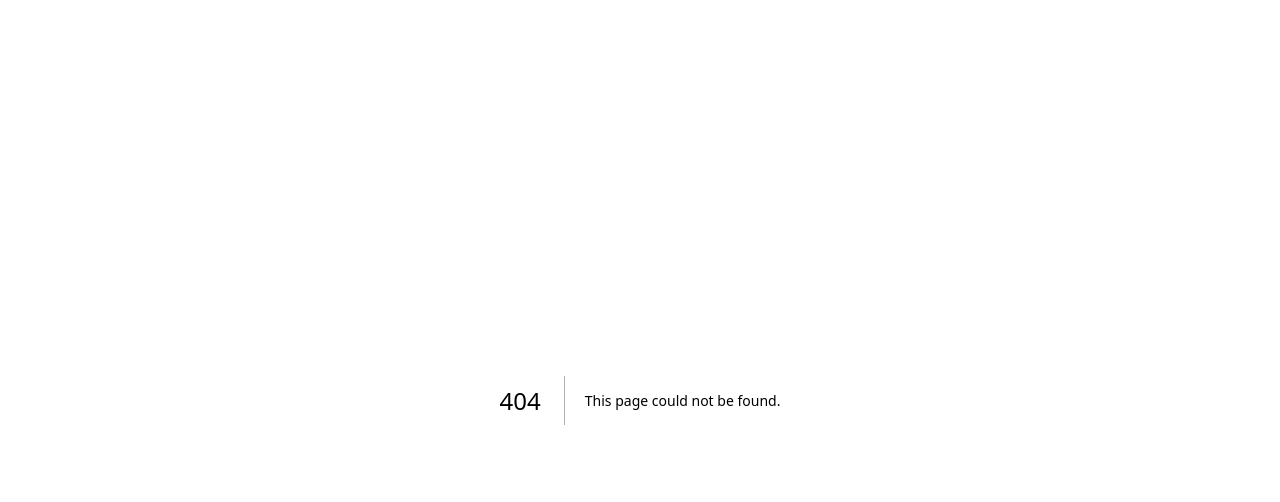
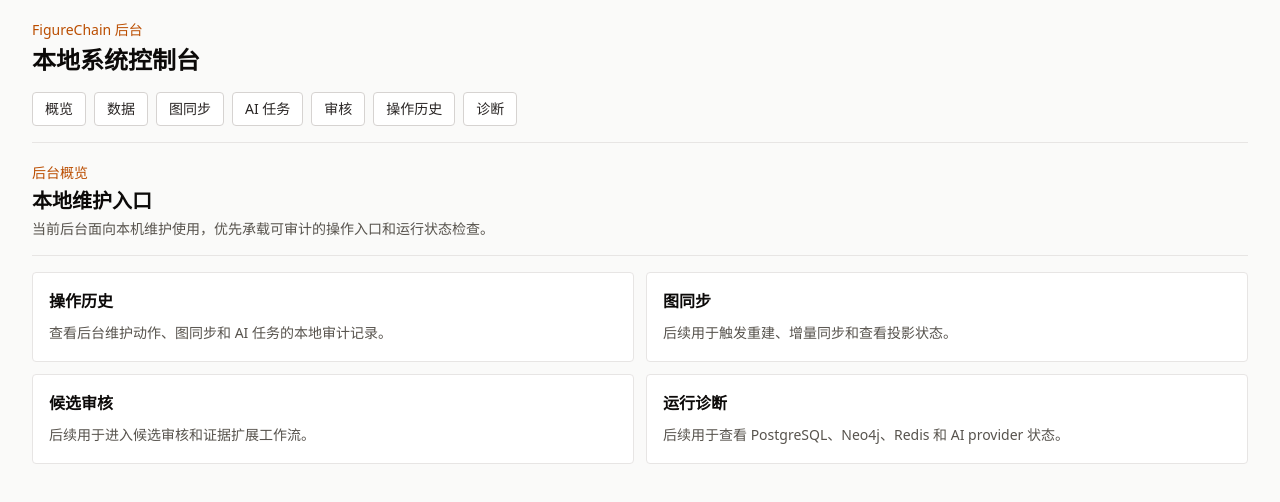
Before and after one commit to Geminorun/FigureChain, a Next.js app in the folder frontend/: page /admin in a window 1280 px wide. Before the commit this address had no page. Shown: the top 502 px of the page. Built offline with nearby package versions, Linux system fonts and the light colour scheme.

Commit message:
feat: 添加后台操作历史页面

```diff
--- /dev/null
+++ b/frontend/app/admin/layout.tsx
@@ -0,0 +1,7 @@
+import type { ReactNode } from "react";
+
+import { AdminShell } from "@/components/admin-shell";
+
+export default function AdminLayout({ children }: { children: ReactNode }) {
+  return <AdminShell>{children}</AdminShell>;
+}
--- /dev/null
+++ b/frontend/app/admin/operations/page.tsx
@@ -0,0 +1,5 @@
+import { AdminOperationsPage } from "@/components/admin-operations-page";
+
+export default function OperationsPage() {
+  return <AdminOperationsPage />;
+}
--- /dev/null
+++ b/frontend/app/admin/page.tsx
@@ -0,0 +1,53 @@
+const ADMIN_SECTIONS = [
+  {
+    href: "/admin/operations",
+    title: "操作历史",
+    description: "查看后台维护动作、图同步和 AI 任务的本地审计记录。",
+  },
+  {
+    href: "/admin/graph",
+    title: "图同步",
+    description: "后续用于触发重建、增量同步和查看投影状态。",
+  },
+  {
+    href: "/admin/review",
+    title: "候选审核",
+    description: "后续用于进入候选审核和证据扩展工作流。",
+  },
+  {
+    href: "/admin/diagnostics",
+    title: "运行诊断",
+    description: "后续用于查看 PostgreSQL、Neo4j、Redis 和 AI provider 状态。",
+  },
+];
+
+export default function AdminHomePage() {
+  return (
+    <section className="space-y-4">
+      <div className="border-b border-stone-200 pb-4">
+        <p className="text-sm font-medium text-amber-700">后台概览</p>
+        <h2 className="mt-1 text-xl font-semibold text-stone-950">
+          本地维护入口
+        </h2>
+        <p className="mt-1 max-w-3xl text-sm text-stone-600">
+          当前后台面向本机维护使用，优先承载可审计的操作入口和运行状态检查。
+        </p>
+      </div>
+
+      <div className="grid gap-3 md:grid-cols-2">
+        {ADMIN_SECTIONS.map((section) => (
+          <a
+            className="rounded border border-stone-200 bg-white p-4 hover:bg-stone-50"
+            href={section.href}
+            key={section.href}
+          >
+            <h3 className="font-semibold text-stone-950">{section.title}</h3>
+            <p className="mt-2 text-sm leading-6 text-stone-600">
+              {section.description}
+            </p>
+          </a>
+        ))}
+      </div>
+    </section>
+  );
+}
--- /dev/null
+++ b/frontend/src/components/admin-operations-page.tsx
@@ -0,0 +1,139 @@
+"use client";
+
+import { RefreshCw } from "lucide-react";
+import { useMemo, useState } from "react";
+
+import { EmptyState } from "@/components/empty-state";
+import { ErrorCallout } from "@/components/error-callout";
+import {
+  type AdminOperationFilters,
+  useAdminOperations,
+} from "@/hooks/use-admin-operations";
+
+const DEFAULT_FILTERS: AdminOperationFilters = {
+  limit: 50,
+  offset: 0,
+};
+
+function formatJson(value: Record<string, unknown>): string {
+  const entries = Object.keys(value);
+  if (entries.length === 0) {
+    return "无";
+  }
+  return JSON.stringify(value);
+}
+
+function formatRelatedResource(type: string | null, id: string | null): string {
+  if (!type && !id) {
+    return "无";
+  }
+  return [type, id].filter(Boolean).join(" / ");
+}
+
+function formatDateTime(value: string | null): string {
+  if (!value) {
+    return "未记录";
+  }
+  return new Intl.DateTimeFormat("zh-CN", {
+    dateStyle: "short",
+    timeStyle: "medium",
+  }).format(new Date(value));
+}
+
+export function AdminOperationsPage() {
+  const [filters] = useState<AdminOperationFilters>(DEFAULT_FILTERS);
+  const stableFilters = useMemo(() => filters, [filters]);
+  const { data, error, isLoading, refresh } = useAdminOperations(stableFilters);
+
+  return (
+    <section className="space-y-4">
+      <div className="flex flex-col justify-between gap-3 border-b border-stone-200 pb-4 sm:flex-row sm:items-end">
+        <div>
+          <p className="text-sm font-medium text-amber-700">操作历史</p>
+          <h2 className="mt-1 text-xl font-semibold text-stone-950">
+            后台操作记录
+          </h2>
+          <p className="mt-1 text-sm text-stone-600">
+            查看图同步、AI 任务和人工维护动作的本地审计记录。
+          </p>
+        </div>
+        <button
+          className="inline-flex h-10 items-center justify-center gap-2 rounded border border-stone-300 bg-white px-3 text-sm font-medium text-stone-900 hover:bg-stone-100 disabled:cursor-not-allowed disabled:opacity-60"
+          disabled={isLoading}
+          onClick={() => void refresh()}
+          type="button"
+        >
+          <RefreshCw aria-hidden="true" className="h-4 w-4" />
+          刷新
+        </button>
+      </div>
+
+      {error ? <ErrorCallout error={error} /> : null}
+
+      {isLoading && !data ? (
+        <p className="rounded border border-stone-200 bg-white p-4 text-sm text-stone-600">
+          正在加载操作历史...
+        </p>
+      ) : null}
+
+      {data && data.items.length === 0 ? (
+        <EmptyState
+          description="后台操作执行后会在这里留下审计记录。"
+          title="暂无后台操作"
+        />
+      ) : null}
+
+      {data && data.items.length > 0 ? (
+        <div className="overflow-x-auto rounded border border-stone-200 bg-white">
+          <table className="min-w-full divide-y divide-stone-200 text-left text-sm">
+            <thead className="bg-stone-100 text-xs font-semibold uppercase text-stone-600">
+              <tr>
+                <th className="px-4 py-3">操作</th>
+                <th className="px-4 py-3">状态</th>
+                <th className="px-4 py-3">操作者</th>
+                <th className="px-4 py-3">关联资源</th>
+                <th className="px-4 py-3">结果</th>
+                <th className="px-4 py-3">更新时间</th>
+              </tr>
+            </thead>
+            <tbody className="divide-y divide-stone-100">
+              {data.items.map((operation) => (
+                <tr className="align-top" key={operation.operation_id}>
+                  <td className="px-4 py-3">
+                    <p className="font-medium text-stone-950">
+                      {operation.operation_type}
+                    </p>
+                    <p className="mt-1 font-mono text-xs text-stone-500">
+                      {operation.operation_id}
+                    </p>
+                  </td>
+                  <td className="px-4 py-3 text-stone-800">
+                    {operation.status}
+                  </td>
+                  <td className="px-4 py-3 text-stone-800">
+                    {operation.actor}
+                  </td>
+                  <td className="px-4 py-3 text-stone-700">
+                    {formatRelatedResource(
+                      operation.related_resource_type,
+                      operation.related_resource_id,
+                    )}
+                  </td>
+                  <td className="max-w-md px-4 py-3">
+                    <code className="whitespace-pre-wrap break-words text-xs text-stone-700">
+                      {operation.error_message ??
+                        formatJson(operation.result_summary)}
+                    </code>
+                  </td>
+                  <td className="px-4 py-3 text-stone-700">
+                    {formatDateTime(operation.updated_at)}
+                  </td>
+                </tr>
+              ))}
+            </tbody>
+          </table>
+        </div>
+      ) : null}
+    </section>
+  );
+}
--- a/frontend/src/components/admin-shell.tsx
+++ b/frontend/src/components/admin-shell.tsx
@@ -5,7 +5,7 @@ const NAV_ITEMS = [
   { href: "/admin", label: "概览" },
   { href: "/admin/data", label: "数据" },
   { href: "/admin/graph", label: "图同步" },
-  { href: "/admin/jobs", label: "AI jobs" },
+  { href: "/admin/jobs", label: "AI 任务" },
   { href: "/admin/review", label: "审核" },
   { href: "/admin/operations", label: "操作历史" },
   { href: "/admin/diagnostics", label: "诊断" },
@@ -16,7 +16,9 @@ export function AdminShell({ children }: { children: ReactNode }) {
     <main className="min-h-dvh bg-stone-50 text-stone-950">
       <section className="mx-auto flex min-h-dvh w-full max-w-7xl flex-col gap-5 px-4 py-5 sm:px-6 lg:px-8">
         <header className="border-b border-stone-200 pb-4">
-          <p className="text-sm font-medium text-amber-700">FigureChain Admin</p>
+          <p className="text-sm font-medium text-amber-700">
+            FigureChain 后台
+          </p>
           <h1 className="mt-1 text-2xl font-semibold tracking-normal text-stone-950">
             本地系统控制台
           </h1>
```
Also changed, not shown: 1 other file (tests, documents, lock files or other folders).
